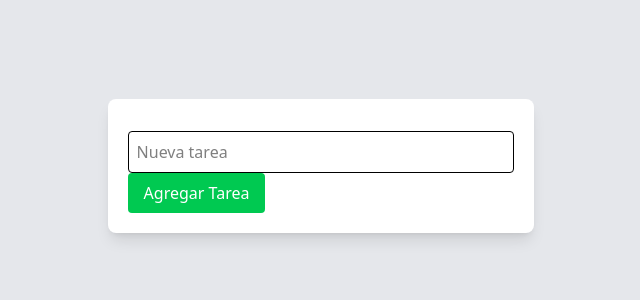
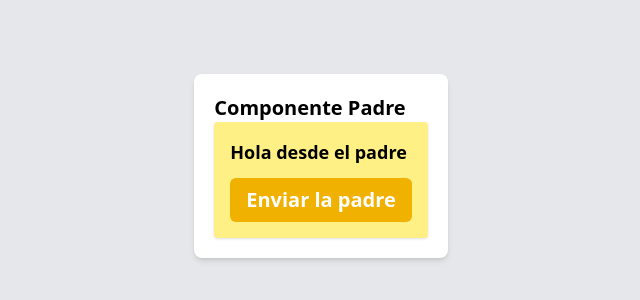
Before and after one commit to Lord-Lobato-665/Vue-Practice, a Vue app: page / in a window 1280 px wide. Shown: the part 234-534 px from the top of the page, without its empty margins (319-959 px from the left). Built offline with nearby package versions, Linux system fonts and the light colour scheme; the HTML template or start-up script is replaced by a standard one.

Commit message:
component with props completed

```diff
--- a/src/App.vue
+++ b/src/App.vue
@@ -2,12 +2,13 @@
 import { RouterLink, RouterView } from 'vue-router'
 import Counter from './components/Counter.vue';
 import TodoList from './components/TodoList.vue';
+import ParentComponent from './components/ParentComponent.vue';
 </script>
 
 <template>
 
   <main class="flex justify-center items-center min-h-screen bg-gray-200">
-    <TodoList />
+    <ParentComponent />
   </main>
 
 </template>
--- /dev/null
+++ b/src/components/ChildComponent.vue
@@ -0,0 +1,26 @@
+<script setup lang="ts">
+import { defineProps, defineEmits } from "vue";
+
+// Prop recibida del padre, el cual tiene por predeterminado que sera de tipo string
+// Defineprops nos indica que variable es la que tiene las propiedades que esta pasando el padre
+defineProps<{mensaje: string}>();
+
+// Esta constante es un defineEmit que se usa como estructura para hacer un emit
+const emit = defineEmits<{
+  (event: "eventoClick", valor: string): void
+}>();
+
+// Esta constante utiliza la creacion de la estrutura del defineEmit y pasa el evento junto con un valor
+const evniarEvento = () => {
+  emit("eventoClick", "Mensaje del hijo!")
+}
+</script>
+
+<template>
+  <div class="p-4 bg-yellow-200 rounded shadow">
+    <p class="text-lg">{{ mensaje }}</p>
+    <button @click="evniarEvento" class="mt-3 px-4 py-2 bg-yellow-500 text-white rounded-md">
+      Enviar la padre
+    </button>
+  </div>
+</template>
--- /dev/null
+++ b/src/components/ParentComponent.vue
@@ -0,0 +1,24 @@
+<script setup lang="ts">
+
+import { ref, Ref } from 'vue';
+import ChildComponent from "./ChildComponent.vue";
+
+const mensajePadre = ref("Hola desde el padre");
+const mensajeRecibido = ref("");
+
+const manejarEvento = (valor: string) => {
+  mensajeRecibido.value = valor;
+};
+
+</script>
+
+<template>
+  <div class="p-5 bg-white rounded-lg shadow-md">
+    <h2 class="text-xl font-bold">Componente Padre
+      <ChildComponent :mensaje="mensajePadre" @eventoClick="manejarEvento" />
+      <p v-if="mensajeRecibido" class="mt-3 text-green-700 font-semibold">
+        Mensaje recibido: {{ mensajeRecibido }}
+      </p>
+    </h2>
+  </div>
+</template>
```
